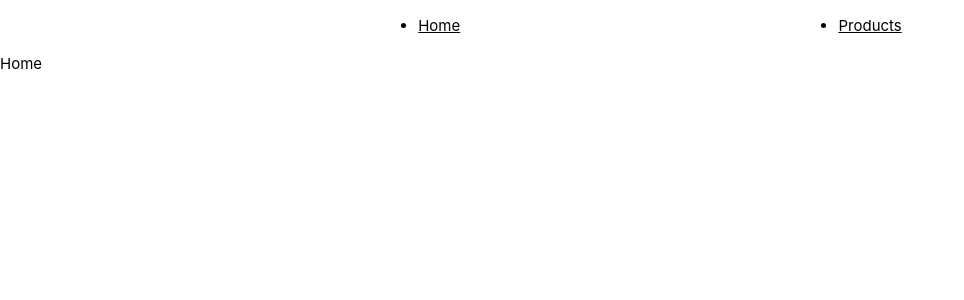
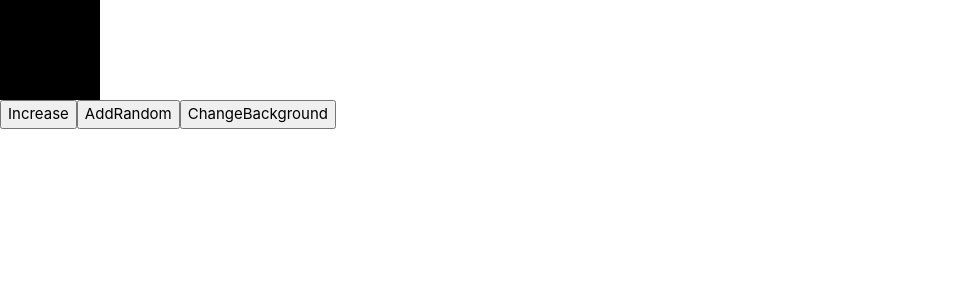
Before and after one commit to AkbulutAli/erciyes-react-app, a React (Create React App) app: page / in a window 1280 px wide. Shown: the top 300 px of the page, without its empty margins (0-964 px from the left). Built offline with nearby package versions, Linux system fonts and the light colour scheme.

Commit message:
20.11.23

```diff
--- a/src/App.js
+++ b/src/App.js
@@ -5,10 +5,14 @@ import Home from './pages/Home';
 import Products from './pages/Products';
 import { Link } from 'react-router-dom';
 import ProductDetails from './pages/ProductDetails';
+import State from './state/State';
+
 
 function App() {
+
+  return <State></State>
   return (<>
-  <ul style={{display:'flex', justifyContent:'space-evenly'}}>
+    <ul style={{ display: 'flex', justifyContent: 'space-evenly' }}>
       <li><Link to='/'>Home</Link></li>
       <li><Link to='/products'>Products</Link></li>
     </ul>
@@ -17,7 +21,7 @@ function App() {
     <Routes>
       <Route path="/" element={<Home />} />
       <Route path="/products" element={<Products />} />
-      <Route path="/products/:id" element={<ProductDetails/>}></Route>
+      <Route path="/products/:id" element={<ProductDetails />}></Route>
     </Routes>
 
   </>
--- /dev/null
+++ b/src/state/State.jsx
@@ -0,0 +1,41 @@
+import React from 'react'
+import { useState } from 'react'
+
+function State() {
+    const [counter, setcounter] = useState(0)
+
+    const increase = () => {
+        setcounter(counter + 100)
+    }
+
+    const [counter2, setcounter2] = useState([])
+    const adRondom = () => {
+        var random = Math.floor(Math.random() * 100)
+        setcounter2([...counter2, random])
+
+    }
+
+    const [color, setColor] = useState("black")
+
+    const changeBackground = () => {
+        const colors = ["red", "blue", "green", "yellow", "purple", "pink", "orange", "black", "white"];
+        setColor(colors[Math.floor(Math.random() * colors.length)]);
+    }
+
+
+    return (<>
+        <div style={{backgroundColor:color, width:"100px", height:"100px"}}></div>
+        <div style={{ backgroundColor:"black", width:counter, height:counter}}></div>
+        <button onClick={increase}>Increase</button>
+        <button onClick= {adRondom}> AddRandom </button>
+        <button onClick = {changeBackground}> ChangeBackground </button>
+        <ul>
+            {counter2.map((item) => <li>{item}</li>)}
+        </ul>
+
+    </>
+    )
+
+}
+
+export default State
```
